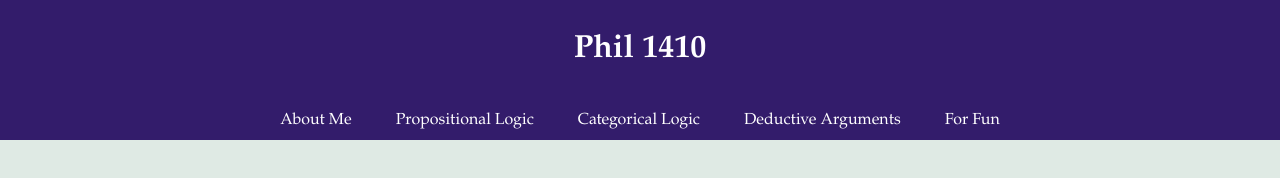
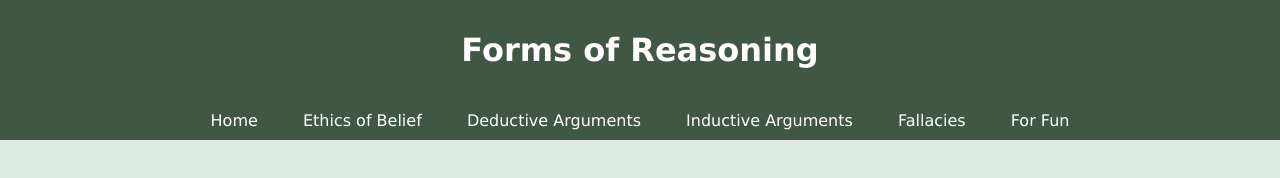
Before and after one commit to nikolinacet/phil1410sp2024, a plain HTML site: page index.html in a window 1280 px wide. Drawn offline with Linux system fonts and the light colour scheme.

Commit message:
new main pages

```diff
--- a/index.html
+++ b/index.html
@@ -5,14 +5,14 @@
     <style>
         /* Add your CSS styling here */
         body {
-            font-family: 'Palatino', serif;
-            color: #aaa4f0;
-            background-color: #DFEAE4; /* blue/white */
+            font-family: 'Verdana', sans-serif;
+            color: #010006;
+            background-color: #DFEAE4;
             margin: 0;
             padding: 0;
         }
         header, nav, footer {
-            background-color: #331c6b; /* dark green */
+            background-color: #3f5744;
             color: white;
             text-align: center;
             padding: 10px 0;
@@ -31,14 +31,15 @@
 </head>
 <body>
     <header>
-        <h1>Phil 1410</h1>
+        <h1>Forms of Reasoning</h1>
     </header>
     <nav>
-        <a href="index.html">About Me</a>
-        <a href="proplogic.html">Propositional Logic</a>
-        <a href="catlogic.html">Categorical Logic</a>
-        <a href="deductive.html">Deductive Arguments</a>
-        <a href=".html">For Fun</a>
+        <a href="index.html">Home</a>
+        <a href="ethics.html">Ethics of Belief</a>
+        <a href="deductuve.html">Deductive Arguments</a>
+        <a href="inductive.html">Inductive Arguments</a>
+        <a href="fallacies.html">Fallacies</a>
+        <a href="fun.html">For Fun</a>
     </nav>
     <div class="container">
         <!-- Page specific content goes here -->
```
Also changed, not shown: deductive.html (added), ethics.html (added), fallacies.html (added), fun.html (added), inductive.html (added).
